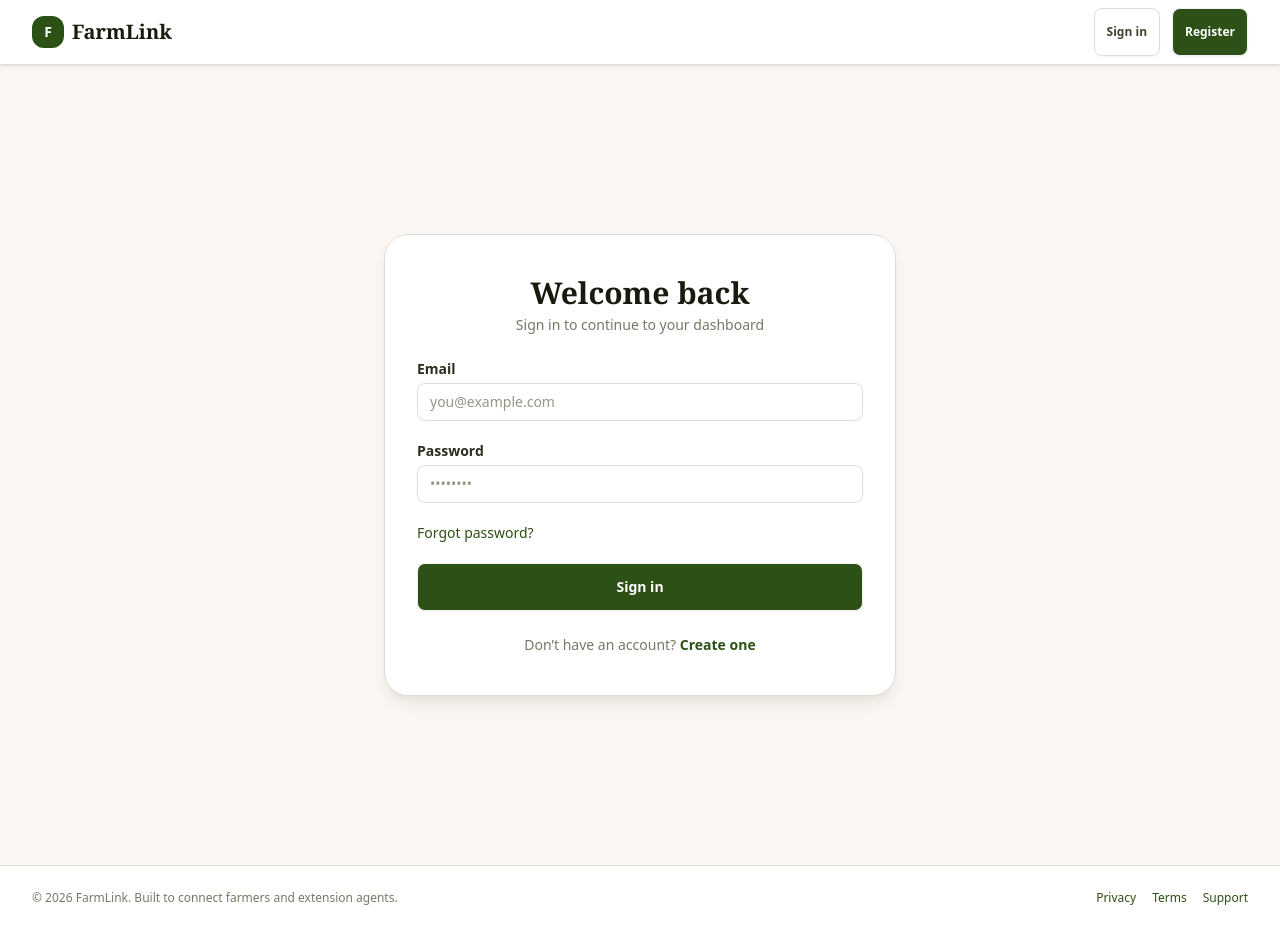
After one commit to jerryakpera/farm-ext-app, a Django app: template core/templates/profiles/pages/login.html in a window 1280 px wide. The commit adds this page. Run offline with Django 5.2, Linux system fonts and the light colour scheme; the template is opened without the code that fills it, so the values that code supplies are empty.

Commit message:
Login page

```diff
--- a/config/urls.py
+++ b/config/urls.py
@@ -10,5 +10,5 @@ from django.urls import include, path
 urlpatterns = [
     path("admin/", admin.site.urls),
     path("", include("core.common.urls")),
-    path("profiles/", include("core.profiles.urls")),
+    path("", include("core.profiles.urls")),
 ]
--- a/core/static/base/css/output.css
+++ b/core/static/base/css/output.css
@@ -2055,7 +2145,111 @@ textarea {
 
 /* --- Auth page wrapper --- */
 
+.auth-page {
+  display: flex;
+  min-height: 100vh;
+  align-items: center;
+  justify-content: center;
+  --tw-bg-opacity: 1;
+  background-color: rgb(250 247 242 / var(--tw-bg-opacity));
+  padding-left: 1rem;
+  padding-right: 1rem;
+  padding-top: 3rem;
+  padding-bottom: 3rem;
+}
+
+.auth-card {
+  width: 100%;
+  max-width: 32rem;
+  border-radius: 1.5rem;
+  border-width: 1px;
+  --tw-border-opacity: 1;
+  border-color: rgb(226 221 214 / var(--tw-border-opacity));
+  --tw-bg-opacity: 1;
+  background-color: rgb(255 255 255 / var(--tw-bg-opacity));
+  padding-left: 2rem;
+  padding-right: 2rem;
+  padding-top: 2.5rem;
+  padding-bottom: 2.5rem;
+  --tw-shadow: 0 10px 15px -3px rgba(26,26,15,0.08), 0 4px 6px -4px rgba(26,26,15,0.06);
+  --tw-shadow-colored: 0 10px 15px -3px var(--tw-shadow-color), 0 4px 6px -4px var(--tw-shadow-color);
+  box-shadow: var(--tw-ring-offset-shadow, 0 0 #0000), var(--tw-ring-shadow, 0 0 #0000), var(--tw-shadow);
+}
+
+.auth-card__header {
+  margin-bottom: 1.5rem;
+  text-align: center;
+}
+
+.auth-card__title {
+  margin-bottom: 0.25rem;
+  font-size: 1.875rem;
+  line-height: 2.25rem;
+  font-weight: 700;
+  --tw-text-opacity: 1;
+  color: rgb(26 26 15 / var(--tw-text-opacity));
+}
+
+.auth-card__subtitle {
+  font-size: 0.875rem;
+  line-height: 1.25rem;
+  --tw-text-opacity: 1;
+  color: rgb(120 120 102 / var(--tw-text-opacity));
+}
+
+.auth-card__footer-note {
+  margin-top: 1.5rem;
+  text-align: center;
+  font-size: 0.875rem;
+  line-height: 1.25rem;
+  --tw-text-opacity: 1;
+  color: rgb(120 120 102 / var(--tw-text-opacity));
+}
+
 /* --- Auth form --- */
+
+.auth-form__field {
+  display: flex;
+  flex-direction: column;
+}
+
+.auth-form__errors {
+  margin-bottom: 1rem;
+  list-style-type: none;
+}
+
+.auth-form__errors > :not([hidden]) ~ :not([hidden]) {
+  --tw-space-y-reverse: 0;
+  margin-top: calc(0.25rem * calc(1 - var(--tw-space-y-reverse)));
+  margin-bottom: calc(0.25rem * var(--tw-space-y-reverse));
+}
+
+.auth-form__errors {
+  border-radius: 0.5rem;
+  border-width: 1px;
+  --tw-border-opacity: 1;
+  border-color: rgb(193 68 14 / var(--tw-border-opacity));
+  --tw-bg-opacity: 1;
+  background-color: rgb(253 238 232 / var(--tw-bg-opacity));
+  padding-left: 1rem;
+  padding-right: 1rem;
+  padding-top: 0.75rem;
+  padding-bottom: 0.75rem;
+  font-size: 0.875rem;
+  line-height: 1.25rem;
+  --tw-text-opacity: 1;
+  color: rgb(193 68 14 / var(--tw-text-opacity));
+}
+
+.auth-form__actions {
+  margin-top: 2rem;
+  display: flex;
+  gap: 0.75rem;
+}
+
+.auth-form__actions--split {
+  justify-content: space-between;
+}
 
 /* --- Role selection cards --- */
 
@@ -2545,14 +2735,10 @@ textarea {
   margin-bottom: calc(0.75rem * var(--tw-space-y-reverse));
 }
 
-.space-x-3 > :not([hidden]) ~ :not([hidden]) {
-  --tw-space-x-reverse: 0;
-  margin-right: calc(0.75rem * var(--tw-space-x-reverse));
-  margin-left: calc(0.75rem * calc(1 - var(--tw-space-x-reverse)));
-}
-
-.self-center {
-  align-self: center;
+.space-y-5 > :not([hidden]) ~ :not([hidden]) {
+  --tw-space-y-reverse: 0;
+  margin-top: calc(1.25rem * calc(1 - var(--tw-space-y-reverse)));
+  margin-bottom: calc(1.25rem * var(--tw-space-y-reverse));
 }
 
 .overflow-hidden {
--- /dev/null
+++ b/core/templates/profiles/pages/login.html
@@ -0,0 +1,78 @@
+{% extends "base.html" %}
+
+{% load static %}
+
+{% block content %}
+<div class="auth-page">
+
+  <div class="auth-card">
+
+    <!-- Header -->
+    <div class="auth-card__header">
+      <h1 class="auth-card__title">Welcome back</h1>
+      <p class="auth-card__subtitle">
+        Sign in to continue to your dashboard
+      </p>
+    </div>
+
+    <!-- Errors -->
+    {% if form.errors %}
+      <ul class="auth-form__errors">
+        <li>Invalid email or password. Please try again.</li>
+      </ul>
+    {% endif %}
+
+    <!-- Form -->
+    <form method="post" class="space-y-5">
+      {% csrf_token %}
+
+      <!-- Email -->
+      <div class="auth-form__field">
+        <label for="id_username">Email</label>
+        <input
+          type="email"
+          name="username"
+          id="id_username"
+          placeholder="you@example.com"
+          required
+          autocomplete="email"
+        />
+      </div>
+
+      <!-- Password -->
+      <div class="auth-form__field">
+        <label for="id_password">Password</label>
+        <input
+          type="password"
+          name="password"
+          id="id_password"
+          placeholder="••••••••"
+          required
+          autocomplete="current-password"
+        />
+      </div>
+
+      <!-- Actions -->
+      <div class="auth-form__actions auth-form__actions--split">
+        <a href="#" class="text-sm text-primary hover:underline">
+          Forgot password?
+        </a>
+      </div>
+
+      <button type="submit" class="btn btn--primary w-full">
+        Sign in
+      </button>
+    </form>
+
+    <!-- Footer -->
+    <p class="auth-card__footer-note">
+      Don’t have an account?
+      <a href="{% url 'accounts:register' %}" class="font-semibold">
+        Create one
+      </a>
+    </p>
+
+  </div>
+
+</div>
+{% endblock %}
```
Also changed, not shown: other parts of core/static/base/css/output.css (+149 -54 lines), core/profiles/urls.py (+4 -4 lines).
